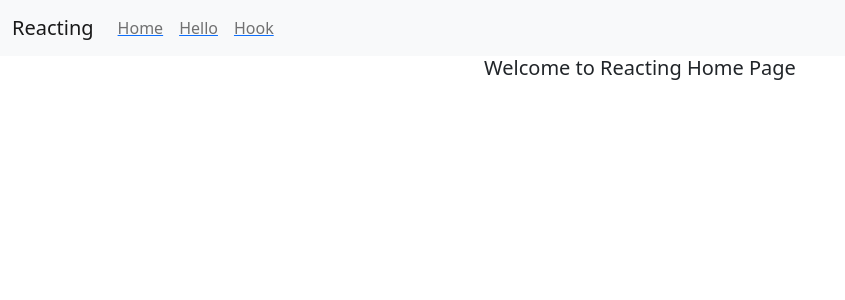
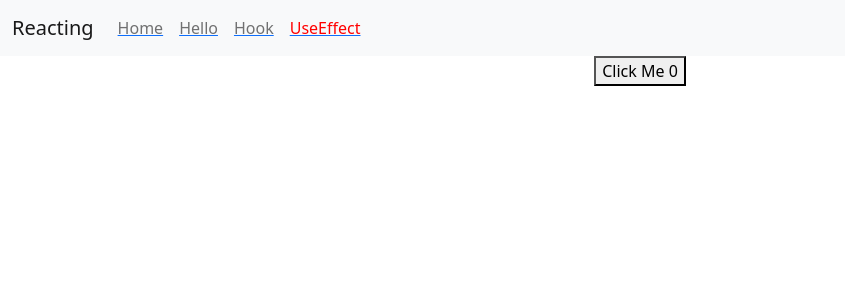
Before and after one commit to alperenjs/react-101, a React (Create React App) app: page /useeffect in a window 1280 px wide. Shown: the top 300 px of the page, without its empty margins (0-845 px from the left). Built offline with nearby package versions, Linux system fonts and the light colour scheme.

Commit message:
useEffect first trial.

```diff
--- a/src/App.js
+++ b/src/App.js
@@ -5,6 +5,7 @@
 import Navbar from './components/Navbar'
 import Hello from './components/Hello'
 import Home from "./components/Home";
+import UseEffect from "./components/UseEffect";
 import Hook from "./components/Hook";
 
 function App() {
@@ -18,6 +19,7 @@
       {/* Routes */}
       <Switch>
         <Route path="/hello" render={() => <Hello to="you" from="alperen" />}></Route>
+        <Route path="/useeffect" component={UseEffect}></Route>
         <Route path="/hook" component={Hook}></Route>
         <Route path="/" component={Home}></Route>
       </Switch>
--- a/src/components/Hook.js
+++ b/src/components/Hook.js
@@ -10,7 +10,6 @@
         <div>
             <h1>The count: {count} </h1>
             <button onClick={() => setCount(count + 1)}>Add 1</button>
-
             <br/>
             <br/>
             <br/>
--- a/src/components/Navbar.js
+++ b/src/components/Navbar.js
@@ -27,6 +27,11 @@
                                 <span className="nav-link" >Hook</span>
                             </li>
                            </NavLink>
+                           <NavLink exact activeClassName="active-link" to="/useeffect">
+                            <li className="nav-item">
+                                <span className="nav-link" >UseEffect</span>
+                            </li>
+                           </NavLink>
                         </ul>
                     </div>
                 </div>
--- /dev/null
+++ b/src/components/UseEffect.js
@@ -0,0 +1,17 @@
+import React, { useState, useEffect } from "react";
+
+function UseEffect() {
+const[count, setCount] = useState(0);
+useEffect(() => { /* useeffect runs everytime the component renders and the first time */
+    document.title = `You clicked ${count} times`
+});
+  return (
+    <div>
+     <button onClick={() => setCount(count + 1)}>
+        Click Me {count}
+     </button>
+    </div>
+  );
+}
+
+export default UseEffect;
```
